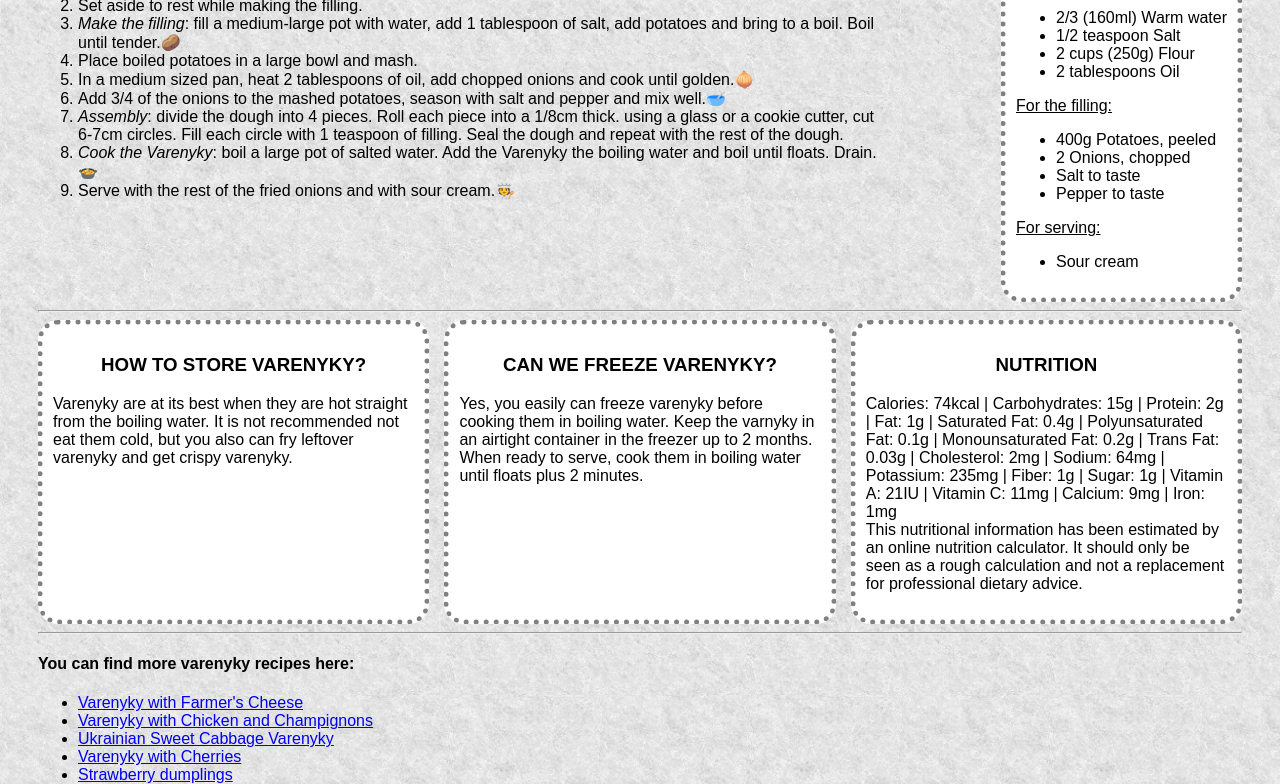
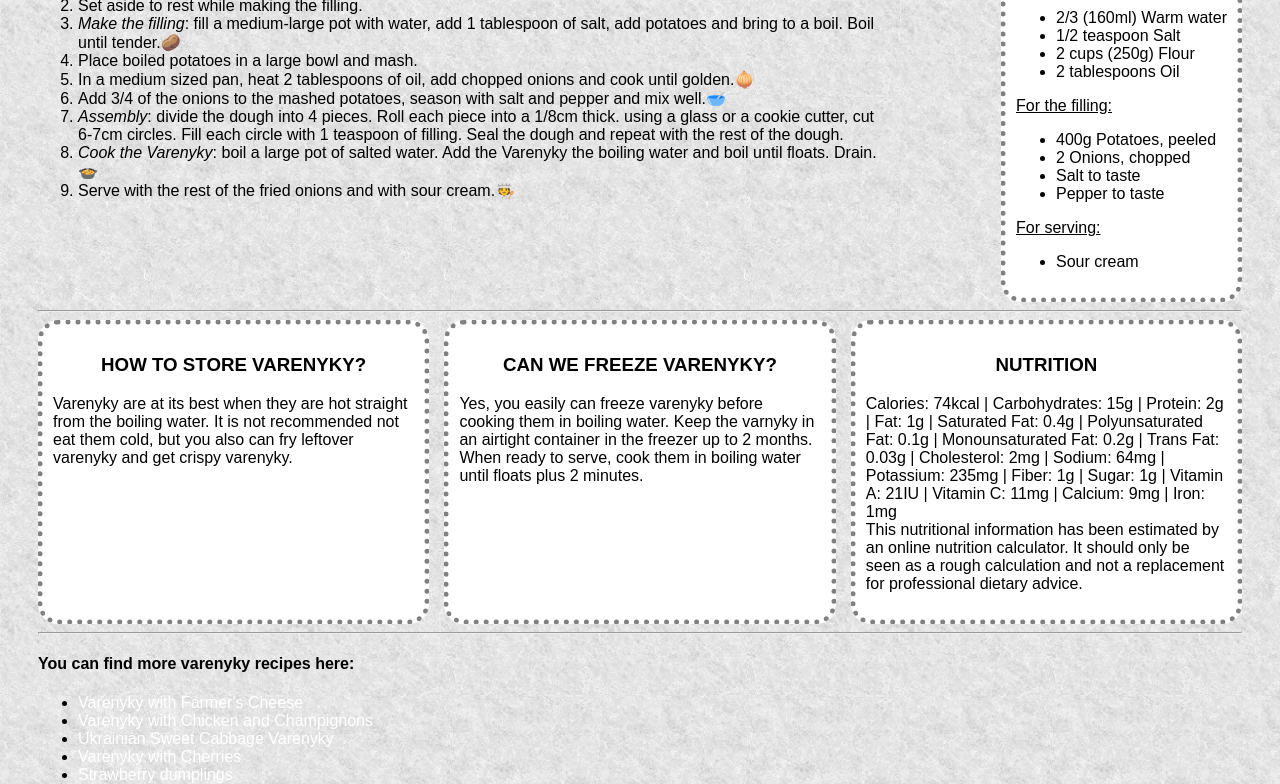
Before and after one commit to YaroslavaVatansever/MyFirstHTML, a plain HTML site: page recipe/recipe.html in a window 1280 px wide. Shown: the part 805-1589 px from the top of the page. Drawn offline with Linux system fonts and the light colour scheme.

Commit message:
a:link, hover, visited

```diff
--- a/recipe/globals.css
+++ b/recipe/globals.css
@@ -54,14 +54,14 @@ main h2 {
     text-align: center;
 }
 
-main a:link,
-main a:visited {
+a:link,
+a:visited {
     color: white;
     background-color: transparent;
     text-decoration: none;
 }
 
-main a:hover {
+a:hover {
     color: black;
     text-decoration: underline;
 }
```
